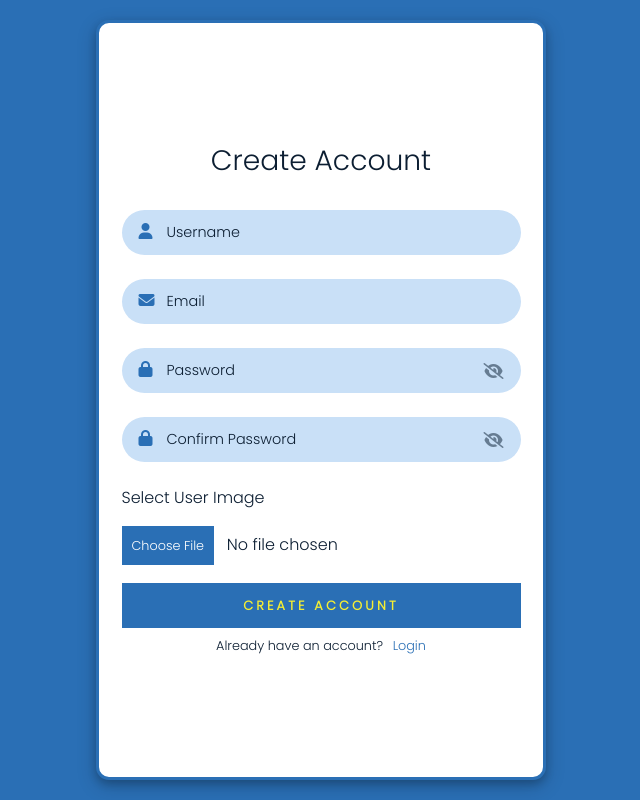
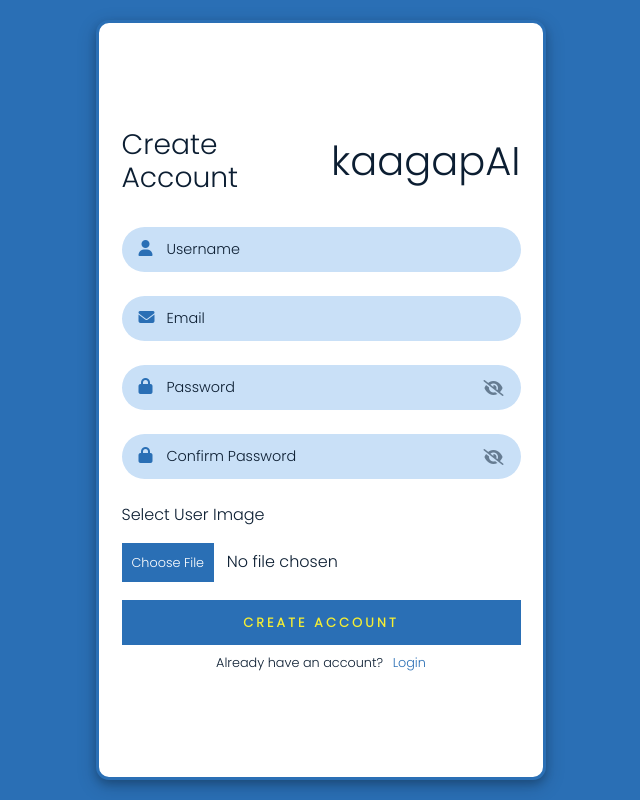
Before and after one commit to xzono0002/co-studify, a PHP site: page /signup.php in a window 1280 px wide. Shown: the whole page, without its empty margins (319-959 px from the left). Run offline with PHP 8.4, Linux system fonts and the light colour scheme; some libraries are stand-ins or nearby versions.

Commit message:
Update signup.php

```diff
--- a/php/signup.php
+++ b/php/signup.php
@@ -25,6 +25,7 @@ require_once "../php/function-class/create_acc.php";
 
                 <div class="header">
                     <h2>Create Account</h2>
+                    <h1>kaagapAI</h1>
                 </div>
 
                 <?php
```
